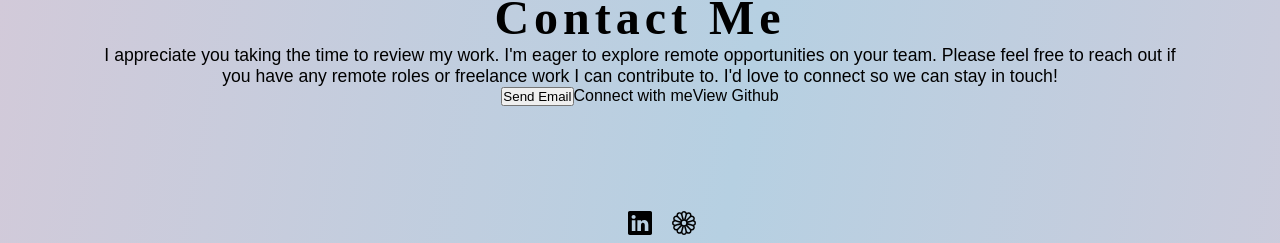
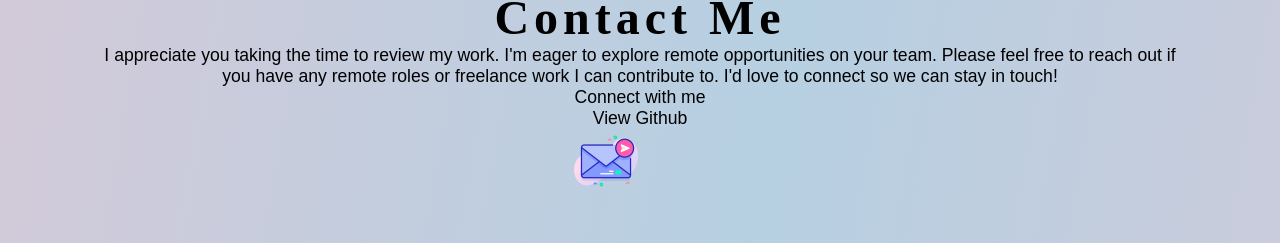
Before and after one commit to twentyfive21/portfolio-react, a React (Vite) app: page / in a window 1280 px wide. Shown: the part 3762-4005 px from the top of the page. Built offline with nearby package versions, Linux system fonts and the light colour scheme; some icons are missing; a web font is replaced by a local one.

Commit message:
imported in email icon and testing which tags to use

```diff
--- a/src/components/Contact/Contact.jsx
+++ b/src/components/Contact/Contact.jsx
@@ -1,19 +1,22 @@
 import './Contact.css'
 import React from 'react'
+import email from '../../assets/email.png'
+
 
 function Contact() {
 
 // email function
-const handleClick = () => window.location.href = 'mailto:tinanguyen.connect@gmail.com';
+// const handleClick = () => window.location.href = 'mailto:tinanguyen.connect@gmail.com';
 
   return (
     <div className='contact-container'>
       <h2>Contact Me</h2>
       <p>I appreciate you taking the time to review my work. I'm eager to explore remote opportunities on your team. Please feel free to reach out if you have any remote roles or freelance work I can contribute to. I'd love to connect so we can stay in touch!</p>
       <div className='contact-links'>
-        <button onClick={handleClick}>Send Email</button>
-        <a>Connect with me</a>
-        <a>View Github</a>
+        {/* <button onClick={handleClick}><img src={email} /></button> */}
+        <p>Connect with me</p>
+        <p>View Github</p>
+        <img src={email} />
       </div>
     </div>
   );
```
